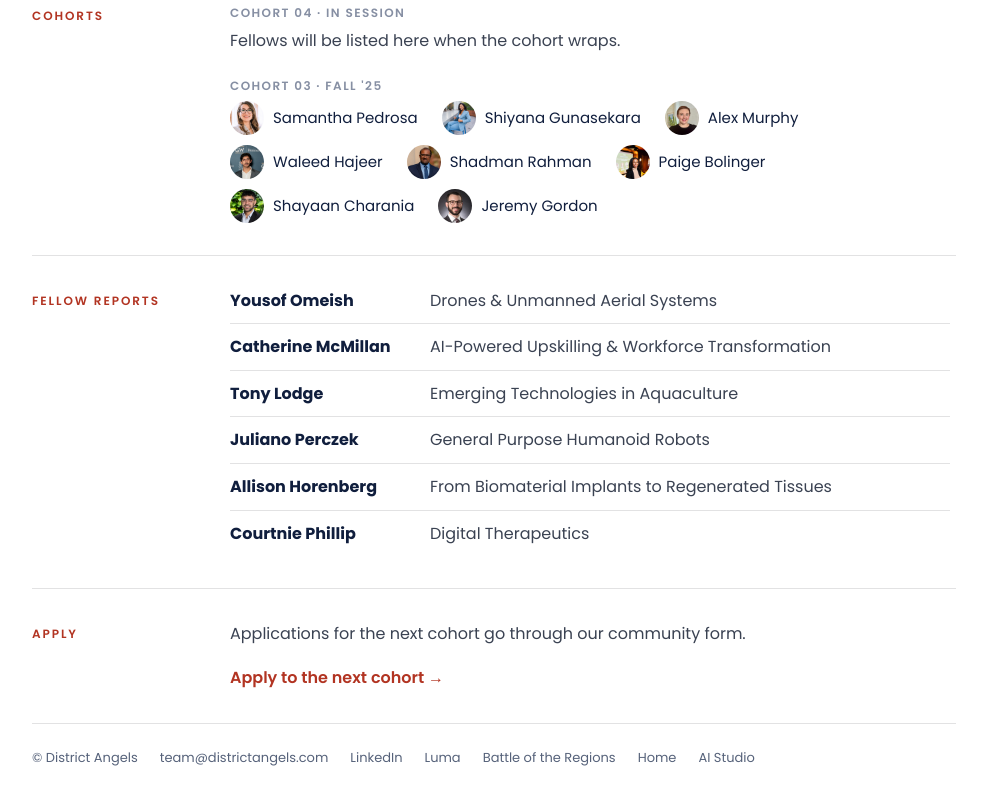
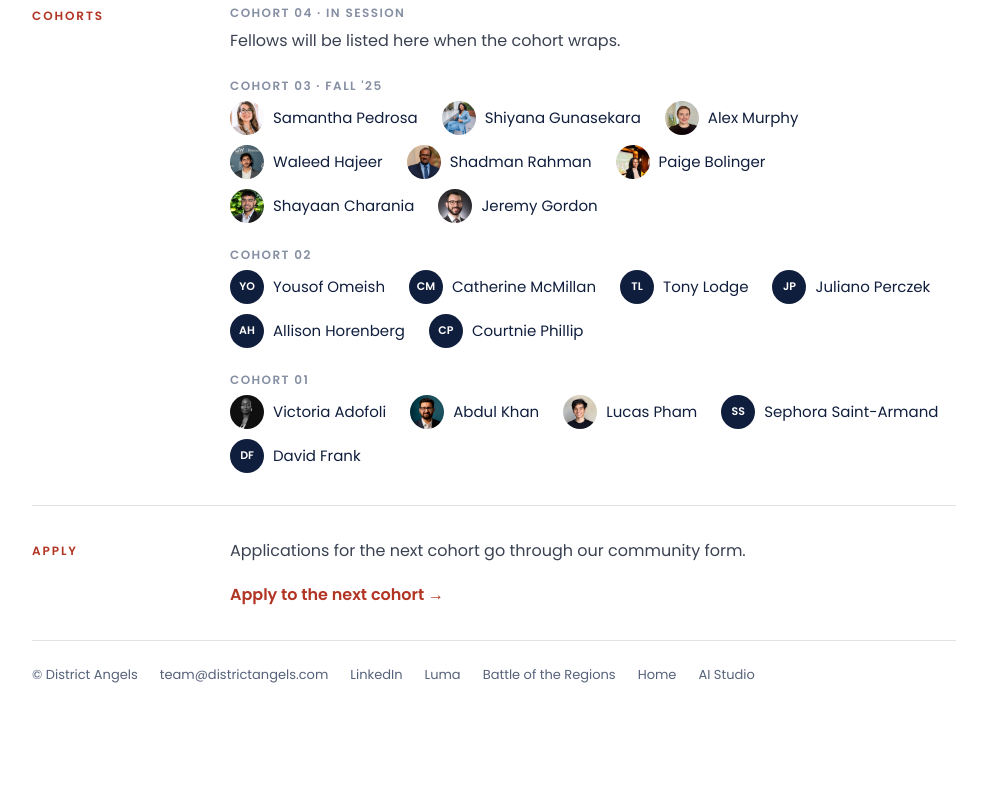
Before and after one commit to naviyaissocodelike/da-website, a plain HTML site: page fellowship.html in a window 1280 px wide. Shown: the part 932-1741 px from the top of the page, without its empty margins (146-1127 px from the left). After the commit the page ends 1657 px from the top, so only its background shows below. Drawn offline with Linux system fonts and the light colour scheme.

Commit message:
List Cohorts 01 and 02 on the Fellowship page, drop the reports list
The six report authors become Cohort 02. Cohort 01 is Victoria Adofoli,
Abdul Khan, Lucas Pham, Sephora Saint-Armand, and David Frank; the three
who are also on the team reuse their team headshots and LinkedIn links,
and everyone without a photo shows initials. Removes the now-unused wide
list style.

Co-Authored-By: Claude Opus 5.5 <noreply@anthropic.com>
Claude-Session: https://claude.ai/code/session_01QXcsxTzNr6w2Z3r8wMuYv6

```diff
--- a/fellowship.html
+++ b/fellowship.html
@@ -87,20 +87,23 @@
         <a href="https://www.linkedin.com/in/shayaancharania/" target="_blank" rel="noopener"><img src="assets/fellows/shayaan_headshot.jpeg" alt="">Shayaan Charania</a>
         <a href="https://www.linkedin.com/in/jeremy-gordon-49b19385/" target="_blank" rel="noopener"><img src="assets/fellows/jeremy_headshot.jpeg" alt="">Jeremy Gordon</a>
       </div>
-    </div>
-  </section>
-
-  <section class="row">
-    <h2 class="row-lbl">Fellow reports</h2>
-    <div class="row-body">
-      <ul class="plist wide">
-        <li><b>Yousof Omeish</b><span>Drones &amp; Unmanned Aerial Systems</span></li>
-        <li><b>Catherine McMillan</b><span>AI-Powered Upskilling &amp; Workforce Transformation</span></li>
-        <li><b>Tony Lodge</b><span>Emerging Technologies in Aquaculture</span></li>
-        <li><b>Juliano Perczek</b><span>General Purpose Humanoid Robots</span></li>
-        <li><b>Allison Horenberg</b><span>From Biomaterial Implants to Regenerated Tissues</span></li>
-        <li><b>Courtnie Phillip</b><span>Digital Therapeutics</span></li>
-      </ul>
+      <p class="sub" style="margin-top:22px">Cohort 02</p>
+      <div class="crew">
+        <span><span class="ini">YO</span>Yousof Omeish</span>
+        <span><span class="ini">CM</span>Catherine McMillan</span>
+        <span><span class="ini">TL</span>Tony Lodge</span>
+        <span><span class="ini">JP</span>Juliano Perczek</span>
+        <span><span class="ini">AH</span>Allison Horenberg</span>
+        <span><span class="ini">CP</span>Courtnie Phillip</span>
+      </div>
+      <p class="sub" style="margin-top:22px">Cohort 01</p>
+      <div class="crew">
+        <a href="https://www.linkedin.com/in/victoriaadofoli/" target="_blank" rel="noopener"><img src="assets/team/victoria-adofoli.png" alt="">Victoria Adofoli</a>
+        <a href="https://www.linkedin.com/in/abdul-khan-815263110/" target="_blank" rel="noopener"><img src="assets/team/abdul-khan.png" alt="">Abdul Khan</a>
+        <a href="https://www.linkedin.com/in/lucas-pham-/" target="_blank" rel="noopener"><img src="assets/team/lucas-pham.jpeg" alt="">Lucas Pham</a>
+        <span><span class="ini">SS</span>Sephora Saint-Armand</span>
+        <span><span class="ini">DF</span>David Frank</span>
+      </div>
     </div>
   </section>
 
--- a/styles.css
+++ b/styles.css
@@ -170,7 +170,6 @@ section.band.tight{padding:60px 0}
 .plist li{display:grid;grid-template-columns:120px 1fr;gap:20px;padding:10px 0;border-top:1px solid var(--line)}
 .plist li:first-child{border-top:0;padding-top:0}
 .plist a:hover b{color:var(--coral-deep)}
-.plist.wide li{grid-template-columns:180px 1fr}
 .pf-list li{grid-template-columns:120px 1fr auto;align-items:center}
 .pf-logo img{width:110px;height:auto;max-height:34px;object-fit:contain}
 .pf-list .tl{font-size:14px;white-space:nowrap}
@@ -185,7 +184,7 @@ section.band.tight{padding:60px 0}
 .foot a:hover{color:var(--coral-deep)}
 @media (max-width:720px){
   .row{grid-template-columns:1fr;gap:12px;padding:26px 0}
-  .dl,.plist li,.plist.wide li,.pf-list li{grid-template-columns:1fr;gap:6px}
+  .dl,.plist li,.pf-list li{grid-template-columns:1fr;gap:6px}
   .pf-list li{align-items:start}
   .dl dd{margin-bottom:12px}
 }
```
